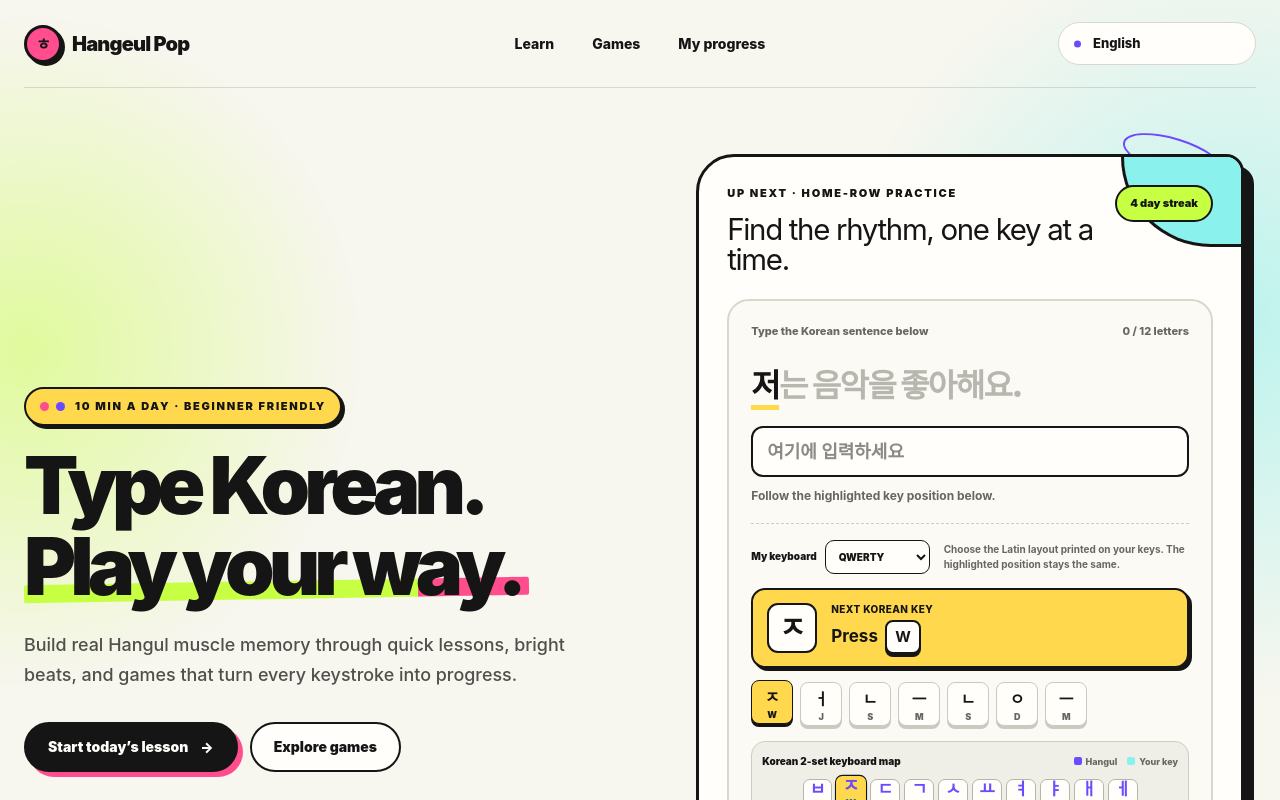
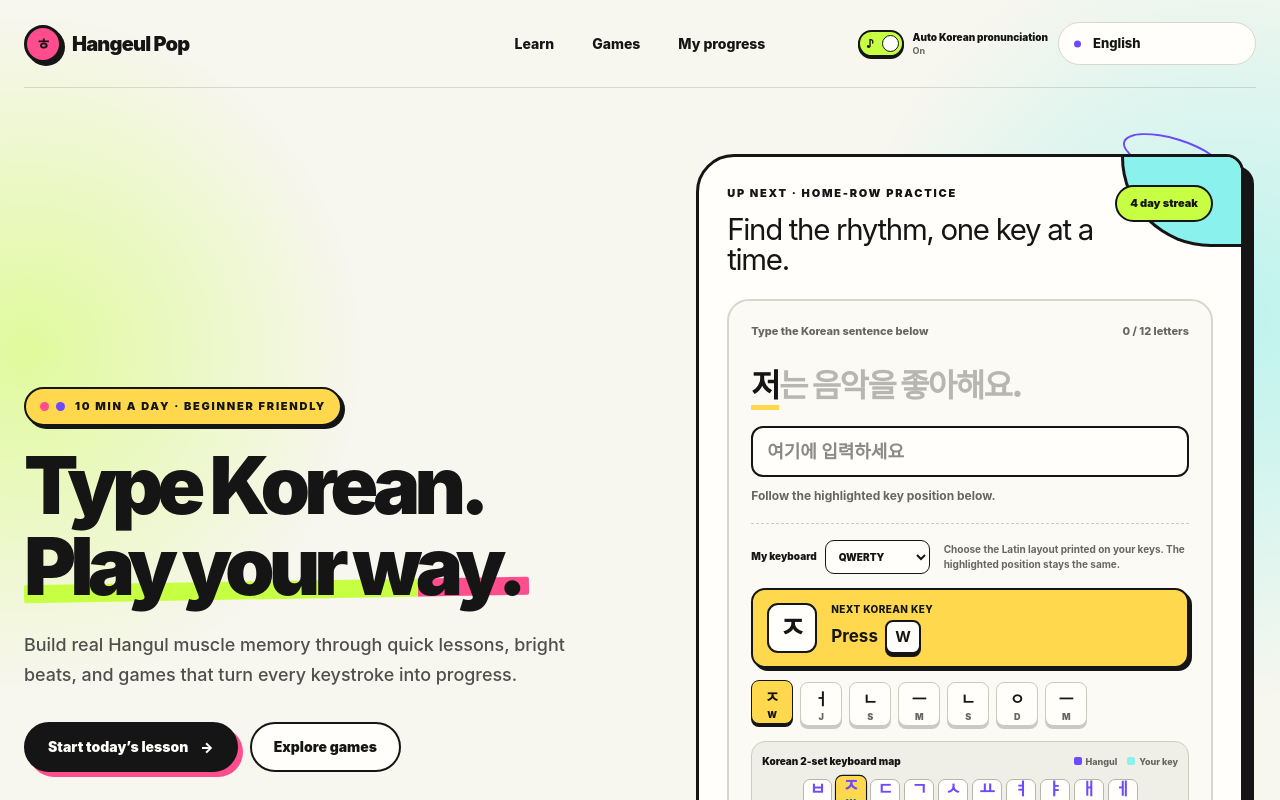
Before and after one commit to myunggooKim/seoulkeys, a Next.js app: page / in a window 1280 px wide. Shown: the top 800 px of the page. Built offline with nearby package versions, Linux system fonts and the light colour scheme.

Commit message:
Add automatic Korean pronunciation toggle

```diff
--- a/app/globals.css
+++ b/app/globals.css
@@ -157,9 +157,106 @@ footer {
   border-color: var(--ink);
 }
 
+.header-tools {
+  display: flex;
+  align-items: center;
+  justify-self: end;
+  gap: 10px;
+}
+
+.speech-toggle {
+  display: flex;
+  align-items: center;
+  gap: 8px;
+  cursor: pointer;
+}
+
+.speech-toggle input {
+  position: absolute;
+  width: 1px;
+  height: 1px;
+  overflow: hidden;
+  opacity: 0;
+}
+
+.speech-toggle-track {
+  position: relative;
+  display: block;
+  width: 46px;
+  height: 27px;
+  flex: none;
+  border: 2px solid var(--ink);
+  border-radius: 999px;
+  background: #d5d4cc;
+  box-shadow: 0 2px 0 var(--ink);
+  transition: background 150ms ease;
+}
+
+.speech-toggle-track::before {
+  position: absolute;
+  inset-block-start: 50%;
+  inset-inline-start: 6px;
+  color: var(--ink);
+  content: "♪";
+  font-size: 10px;
+  font-weight: 950;
+  transform: translateY(-52%);
+}
+
+.speech-toggle-track i {
+  position: absolute;
+  inset-block-start: 3px;
+  inset-inline-start: 3px;
+  width: 17px;
+  height: 17px;
+  border: 1.5px solid var(--ink);
+  border-radius: 50%;
+  background: var(--paper);
+  transition: transform 150ms ease;
+}
+
+.speech-toggle input:checked + .speech-toggle-track {
+  background: var(--lime);
+}
+
+.speech-toggle input:checked + .speech-toggle-track i {
+  transform: translateX(19px);
+}
+
+[dir="rtl"] .speech-toggle input:checked + .speech-toggle-track i {
+  transform: translateX(-19px);
+}
+
+.speech-toggle input:focus-visible + .speech-toggle-track {
+  outline: 3px solid var(--purple);
+  outline-offset: 3px;
+}
+
+.speech-toggle-copy {
+  display: grid;
+  min-width: 112px;
+  line-height: 1.05;
+}
+
+.speech-toggle-copy b {
+  font-size: 10px;
+  font-weight: 900;
+}
+
+.speech-toggle-copy small {
+  margin-block-start: 3px;
+  color: var(--muted);
+  font-size: 9px;
+  font-weight: 750;
+}
+
+.speech-toggle.unavailable {
+  cursor: not-allowed;
+  opacity: 0.5;
+}
+
 .language-picker {
   position: relative;
-  justify-self: end;
 }
 
 .language-picker::before {
@@ -1545,6 +1642,14 @@ footer > div {
     grid-template-columns: 1fr auto;
   }
 
+  .header-tools {
+    gap: 7px;
+  }
+
+  .speech-toggle-copy {
+    display: none;
+  }
+
   .nav-links {
     display: none;
   }
@@ -1619,7 +1724,7 @@ footer > div {
   }
 
   .language-picker select {
-    min-width: 148px;
+    min-width: 132px;
     padding-inline: 30px 20px;
   }
 
--- a/app/page.tsx
+++ b/app/page.tsx
@@ -28,6 +28,13 @@ type KeyboardHelpCopy = {
   mapTitle: string;
   layoutNote: string;
   complete: string;
+};
+
+type SpeechHelpCopy = {
+  label: string;
+  on: string;
+  off: string;
+  unavailable: string;
 };
 
 type InterfaceCopy = {
@@ -755,6 +762,41 @@ const keyboardHelpCopy: Partial<Record<Locale, KeyboardHelpCopy>> = {
     complete: "Semua kekunci selesai!",
   },
 };
+
+const englishSpeechCopy: SpeechHelpCopy = {
+  label: "Auto Korean pronunciation",
+  on: "On",
+  off: "Off",
+  unavailable: "Korean voice is unavailable in this browser",
+};
+
+const speechHelpCopy: Partial<Record<Locale, SpeechHelpCopy>> = {
+  en: englishSpeechCopy,
+  ko: { label: "한국어 자동 발음", on: "켜짐", off: "꺼짐", unavailable: "이 브라우저에서는 한국어 음성을 사용할 수 없습니다" },
+  "pt-BR": { label: "Pronúncia coreana automática", on: "Ligado", off: "Desligado", unavailable: "A voz coreana não está disponível neste navegador" },
+  ar: { label: "النطق الكوري التلقائي", on: "مفعّل", off: "متوقف", unavailable: "الصوت الكوري غير متاح في هذا المتصفح" },
+  fa: { label: "تلفظ خودکار کره‌ای", on: "روشن", off: "خاموش", unavailable: "صدای کره‌ای در این مرورگر در دسترس نیست" },
+  fil: { label: "Awtomatikong Korean bigkas", on: "Naka-on", off: "Naka-off", unavailable: "Walang Korean voice sa browser na ito" },
+  th: { label: "อ่านออกเสียงเกาหลีอัตโนมัติ", on: "เปิด", off: "ปิด", unavailable: "เบราว์เซอร์นี้ไม่มีเสียงภาษาเกาหลี" },
+  id: { label: "Pelafalan Korea otomatis", on: "Aktif", off: "Nonaktif", unavailable: "Suara Korea tidak tersedia di browser ini" },
+  ms: { label: "Sebutan Korea automatik", on: "Hidup", off: "Mati", unavailable: "Suara Korea tidak tersedia dalam pelayar ini" },
+};
+
+function speakKorean(text: string) {
+  if (!("speechSynthesis" in window)) return;
+  const utterance = new SpeechSynthesisUtterance(text);
+  const koreanVoice = window.speechSynthesis
+    .getVoices()
+    .find((voice) => voice.lang.toLowerCase().startsWith("ko"));
+
+  utterance.lang = "ko-KR";
+  utterance.rate = 0.88;
+  utterance.pitch = 1;
+  if (koreanVoice) utterance.voice = koreanVoice;
+
+  window.speechSynthesis.cancel();
+  window.speechSynthesis.speak(utterance);
+}
 const tetrisWords = [
   { korean: "사랑", meaning: "love" },
   { korean: "음악", meaning: "music" },
@@ -888,6 +930,8 @@ const activities: Array<{
 
 export default function Home() {
   const [locale, setLocale] = useState<Locale>("en");
+  const [autoSpeak, setAutoSpeak] = useState(true);
+  const [speechSupported, setSpeechSupported] = useState(true);
   const [keyboardLayout, setKeyboardLayout] = useState<KeyboardLayout>("qwerty");
   const [guideStep, setGuideStep] = useState(0);
   const [typed, setTyped] = useState("");
@@ -906,6 +950,7 @@ export default function Home() {
 
   const t = copy[locale];
   const keyboardText = keyboardHelpCopy[locale] ?? englishKeyboardCopy;
+  const speechText = speechHelpCopy[locale] ?? englishSpeechCopy;
   const activePracticeKey = practiceSequence[guideStep] ?? null;
   const upcomingPracticeKeys = practiceSequence.slice(guideStep, guideStep + 7);
   const targetChars = useMemo(() => Array.from(targetSentence), []);
@@ -934,6 +979,7 @@ export default function Home() {
     try {
       const savedLocale = window.localStorage.getItem("hangeul-pop-locale");
       const savedKeyboardLayout = window.localStorage.getItem("hangeul-pop-keyboard-layout");
+      const savedAutoSpeak = window.localStorage.getItem("hangeul-pop-auto-speak");
       if (savedLocale && savedLocale in copy) {
         setLocale(savedLocale as Locale);
       } else {
@@ -942,9 +988,13 @@ export default function Home() {
       if (savedKeyboardLayout === "qwerty" || savedKeyboardLayout === "azerty" || savedKeyboardLayout === "qwertz") {
         setKeyboardLayout(savedKeyboardLayout);
       }
+      if (savedAutoSpeak === "false") setAutoSpeak(false);
     } catch {
       setLocale(resolveBrowserLocale(navigator.languages));
     }
+    const supported = "speechSynthesis" in window && "SpeechSynthesisUtterance" in window;
+    setSpeechSupported(supported);
+    if (!supported) setAutoSpeak(false);
   }, []);
 
   useEffect(() => {
@@ -964,6 +1014,27 @@ export default function Home() {
       // The keyboard layout still applies for this session when storage is unavailable.
     }
   }, [keyboardLayout]);
+
+  useEffect(() => {
+    try {
+      window.localStorage.setItem("hangeul-pop-auto-speak", String(autoSpeak));
+    } catch {
+      // The pronunciation preference still applies for this session when storage is unavailable.
+    }
+    if (!autoSpeak && "speechSynthesis" in window) window.speechSynthesis.cancel();
+  }, [autoSpeak]);
+
+  useEffect(() => {
+    if (autoSpeak && sentenceComplete) speakKorean(targetSentence);
+  }, [autoSpeak, sentenceComplete]);
+
+  useEffect(() => {
+    if (autoSpeak && travelComplete) speakKorean(currentTravelPhrase.korean);
+  }, [autoSpeak, travelComplete, currentTravelPhrase.korean]);
+
+  useEffect(() => {
+    if (autoSpeak && screenComplete) speakKorean(currentScreenLine.korean);
+  }, [autoSpeak, screenComplete, currentScreenLine.korean]);
 
   function submitTetris(event: FormEvent<HTMLFormElement>) {
     event.preventDefault();
@@ -996,6 +1067,24 @@ export default function Home() {
           <a href="#games">{t.navGames}</a>
           <a href="#progress">{t.navProgress}</a>
         </nav>
+        <div className="header-tools">
+          <label
+            className={`speech-toggle ${!speechSupported ? "unavailable" : ""}`}
+            title={speechSupported ? speechText.label : speechText.unavailable}
+          >
+            <input
+              type="checkbox"
+              checked={autoSpeak}
+              disabled={!speechSupported}
+              onChange={(event) => setAutoSpeak(event.target.checked)}
+              aria-label={`${speechText.label}: ${autoSpeak ? speechText.on : speechText.off}`}
+            />
+            <span className="speech-toggle-track" aria-hidden="true"><i /></span>
+            <span className="speech-toggle-copy">
+              <b>{speechText.label}</b>
+              <small>{speechSupported ? autoSpeak ? speechText.on : speechText.off : speechText.unavailable}</small>
+            </span>
+          </label>
           <label className="language-picker">
             <span className="sr-only">Interface language</span>
             <select value={locale} onChange={(event) => setLocale(event.target.value as Locale)}>
@@ -1008,6 +1097,7 @@ export default function Home() {
               ))}
             </select>
           </label>
+        </div>
       </header>
 
       <section className="hero" id="top">
```
Also changed, not shown: 1 other file (tests, documents, lock files or other folders). Lines whose indentation alone changed are shown as unchanged.
